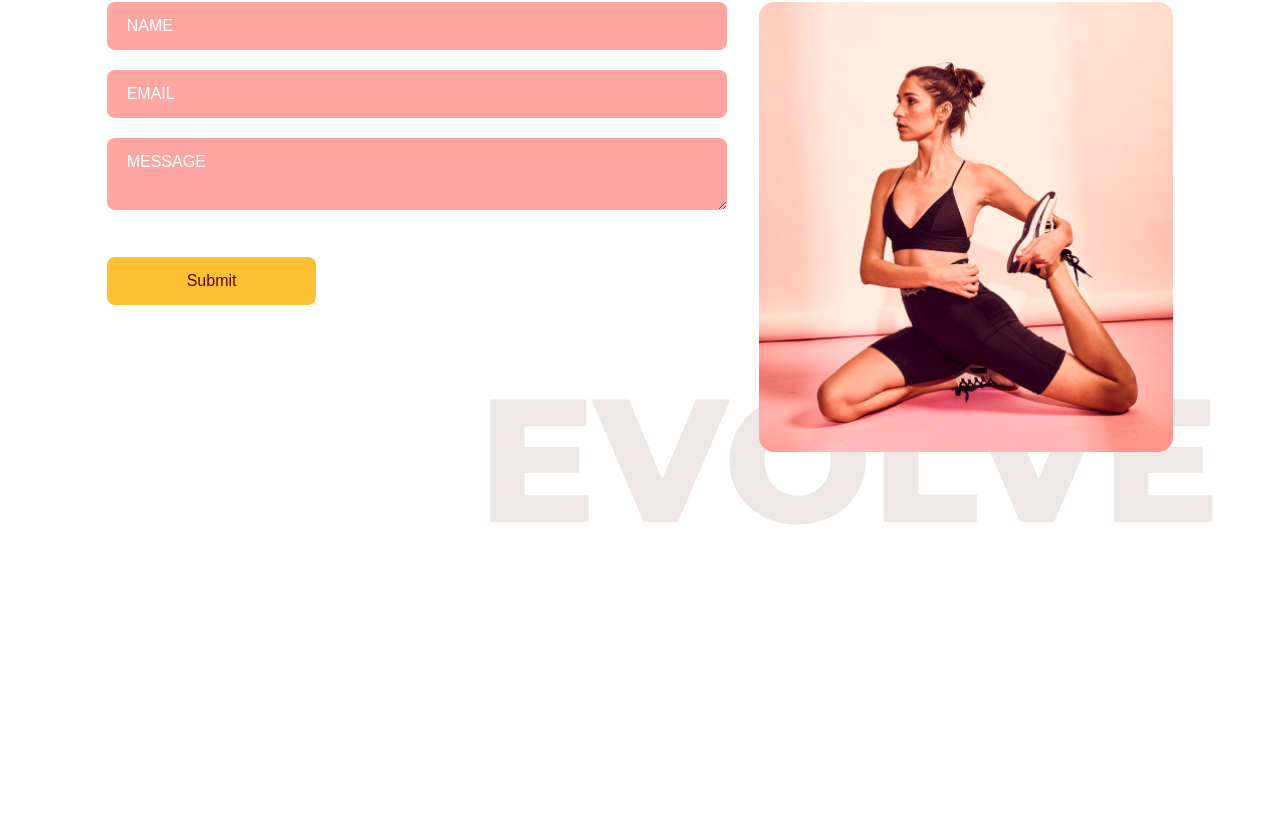
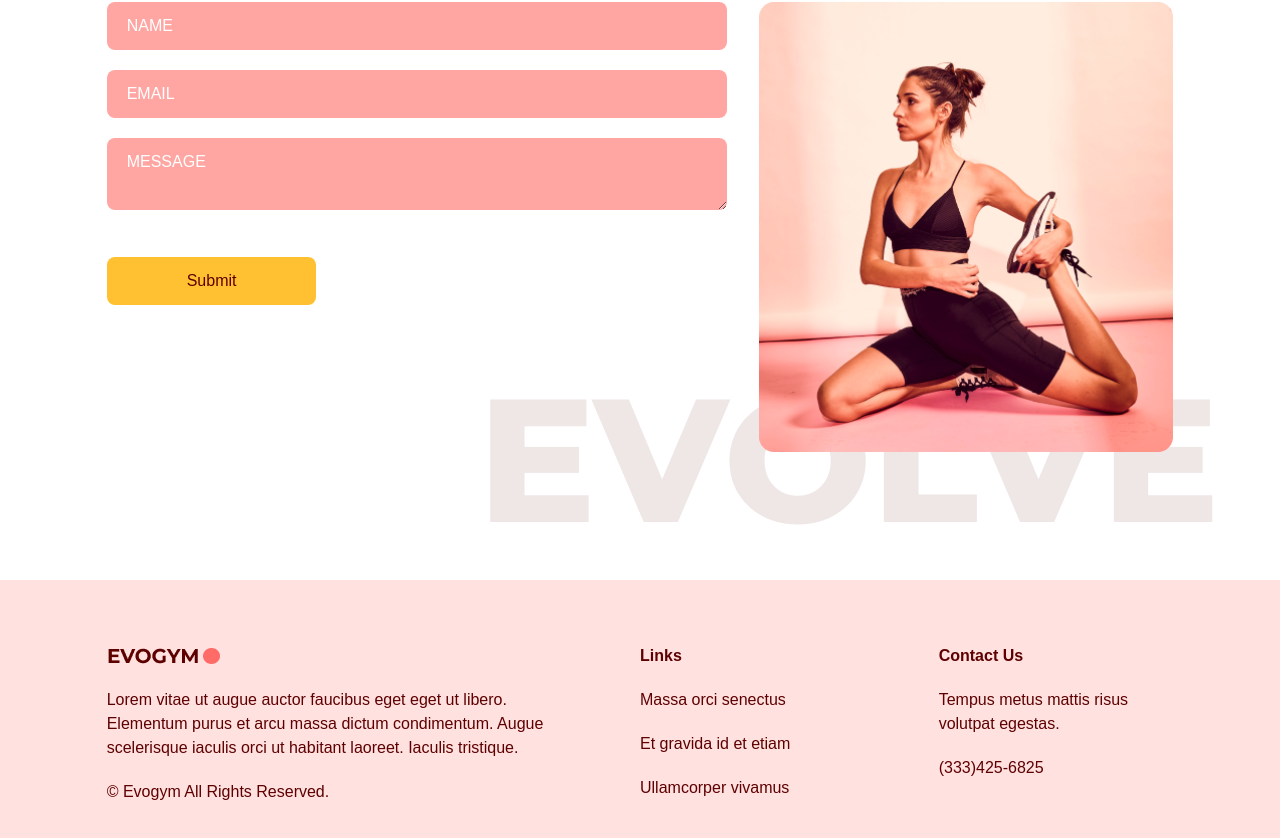
Before and after one commit to m3hrshaad/Fitness, a React (Vite) app: page / in a window 1280 px wide. Shown: the part 3124-3962 px from the top of the page. Before the commit the page ends 3704 px from the top, so only its background shows below. Built offline with nearby package versions, Linux system fonts and the light colour scheme.

Commit message:
add footer section

```diff
--- a/src/App.tsx
+++ b/src/App.tsx
@@ -5,6 +5,7 @@
 import Benefits from './scenes/benefits'
 import OurClasses from './scenes/ourClasses'
 import ContactUs from './scenes/contactUs'
+import Footer from "./scenes/footer"
 
 
 function App() {
@@ -31,6 +32,7 @@
       <Benefits setSelectedPage={setSelectedPage}/>
       <OurClasses setSelectedPage={setSelectedPage}/>
       <ContactUs setSelectedPage={setSelectedPage}/>
+      <Footer />
     </div>
   )
 }
--- a/src/scenes/contactUs/index.tsx
+++ b/src/scenes/contactUs/index.tsx
@@ -1,3 +1,4 @@
+/* eslint-disable @typescript-eslint/no-explicit-any */
 import React from 'react'
 import { SelectedPage } from '../../shared/types'
 import { useForm } from 'react-hook-form'
--- /dev/null
+++ b/src/scenes/footer/index.tsx
@@ -0,0 +1,30 @@
+/* eslint-disable @typescript-eslint/no-unused-vars */
+import Logo from '../../assets/Logo.png'
+const Footer = (props: Props) => {
+  return <footer className='bg-primary-100 py-16'>
+    <div className='justify-content mx-auto w-5/6 gap-16 md:flex'>
+      <div className='mt-16 basis-1/2 md:mt-0'>
+        <img src={Logo} alt="logo" />
+        <p className='my-5'>
+          Lorem vitae ut augue auctor faucibus eget eget ut libero. Elementum
+            purus et arcu massa dictum condimentum. Augue scelerisque iaculis
+            orci ut habitant laoreet. Iaculis tristique.
+        </p>
+        <p>© Evogym All Rights Reserved.</p>
+      </div>
+      <div className="mt-16 basis-1/4 md:mt-0">
+          <h4 className="font-bold">Links</h4>
+          <p className="my-5">Massa orci senectus</p>
+          <p className="my-5">Et gravida id et etiam</p>
+          <p>Ullamcorper vivamus</p>
+        </div>
+        <div className="mt-16 basis-1/4 md:mt-0">
+          <h4 className="font-bold">Contact Us</h4>
+          <p className="my-5">Tempus metus mattis risus volutpat egestas.</p>
+          <p>(333)425-6825</p>
+        </div>
+      </div>
+  </footer>
+}
+
+export default Footer
```
